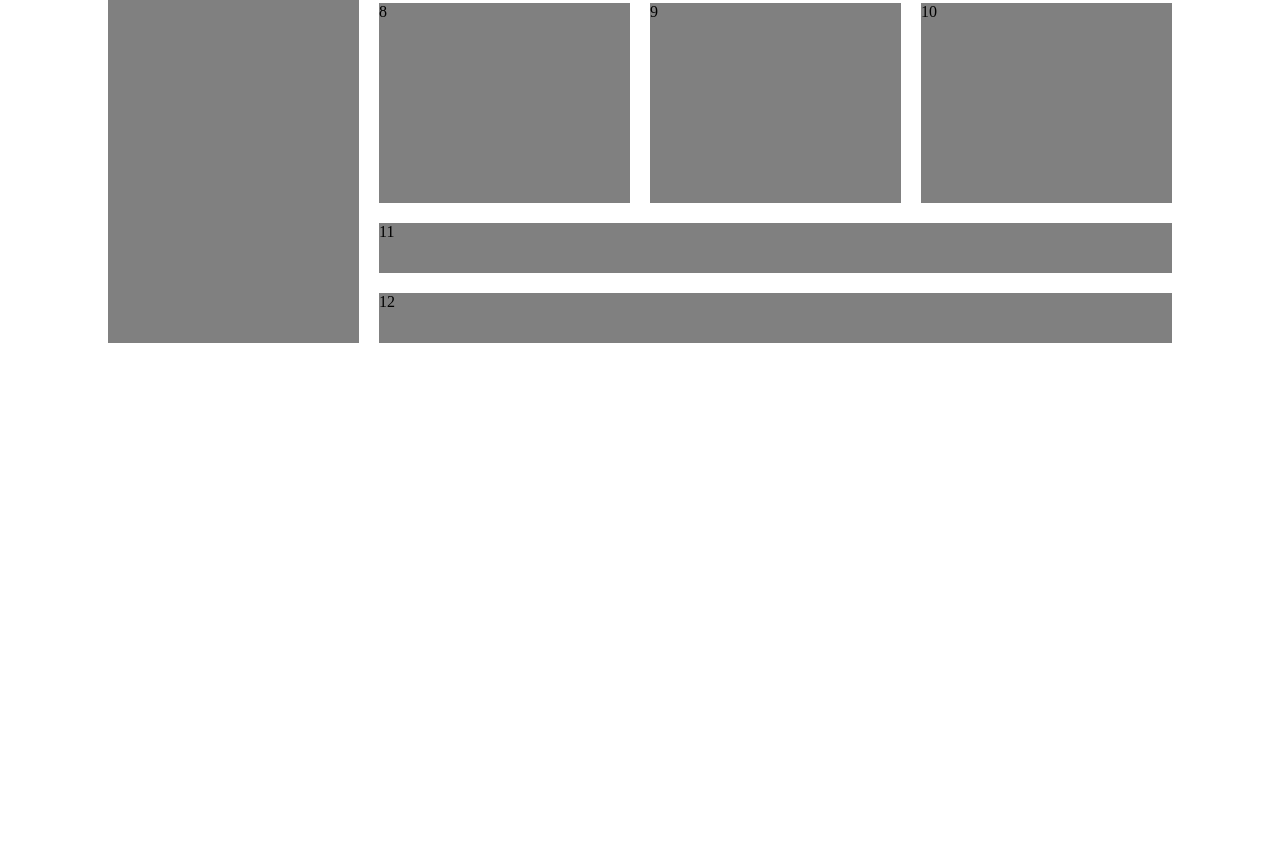
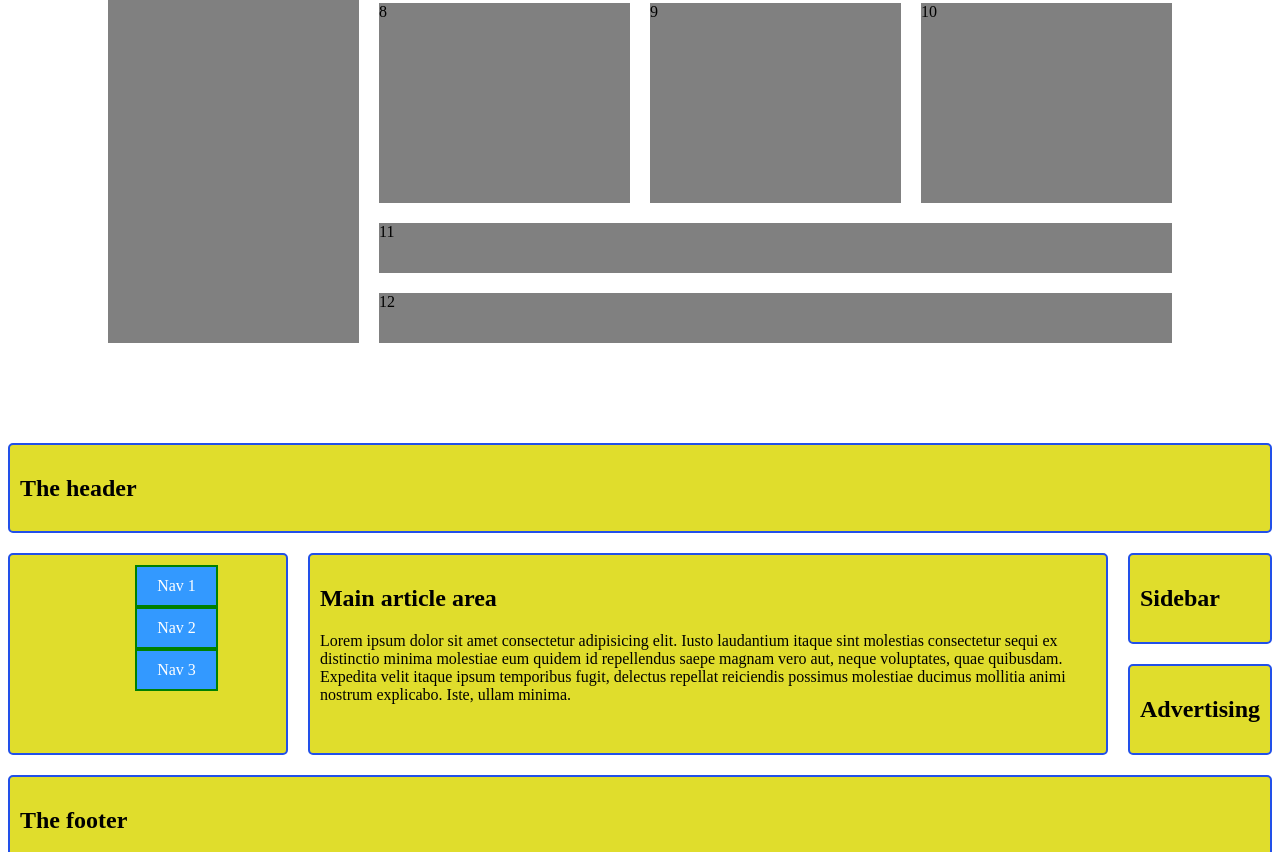
Before and after one commit to omarjafor/MyFirstWebsite, a plain HTML site: page index.html in a window 1280 px wide. Shown: the part 11148-12000 px from the top of the page. Before the commit the page ends 11591 px from the top, so only its background shows below. Drawn offline with Linux system fonts and the light colour scheme.

Commit message:
responsive

```diff
--- a/index.html
+++ b/index.html
@@ -430,5 +430,28 @@
         <div class="grid2 item2-11">11</div>
         <div class="grid2 item2-12">12</div>
     </div>
+    <section class="layout-container">
+        <header class="header">
+            <h2>The header</h2>
+        </header>
+            <nav class="navbar">
+                <a href="">Nav 1</a>
+                <a href="">Nav 2</a>
+                <a href="">Nav 3</a>
+            </nav>
+            <main class="main">
+                <h1>Main article area</h1>
+                <p>Lorem ipsum dolor sit amet consectetur adipisicing elit. Iusto laudantium itaque sint molestias consectetur sequi ex distinctio minima molestiae eum quidem id repellendus saepe magnam vero aut, neque voluptates, quae quibusdam. Expedita velit itaque ipsum temporibus fugit, delectus repellat reiciendis possimus molestiae ducimus mollitia animi nostrum explicabo. Iste, ullam minima.</p>
+            </main>
+            <aside class="sidebar">
+                <h2>Sidebar</h2>
+            </aside>
+            <aside class="advertise">
+                <h2>Advertising</h2>
+            </aside>
+        <footer class="footer">
+            <h2>The footer</h2>
+        </footer>
+    </section>
 </body>
 </html>
--- a/style.css
+++ b/style.css
@@ -398,3 +398,37 @@ button{
 .item2-11, .item2-12{
     grid-column: span 3;
 }
+.header, .navbar, .main, .sidebar, .advertise, .footer{
+    background-color: rgb(224, 221, 44);
+    border: 2px solid rgb(34, 80, 233);
+    padding: 10px;
+    border-radius: 5px;
+}
+.header{
+    grid-area: header;
+}
+.navbar{
+    grid-area: navbar;
+}
+.main{
+    grid-area: main;
+}
+.sidebar{
+    grid-area: sidebar;
+}
+.advertise{
+    grid-area: advertise;
+}
+.footer{
+    grid-area: footer;
+}
+.layout-container{
+    display: grid;
+    gap: 20px;
+    grid-template-areas:
+    "header header header header"
+    "navbar main main sidebar"
+    "navbar main main advertise"
+    "footer footer footer footer"
+    ;
+}
```
